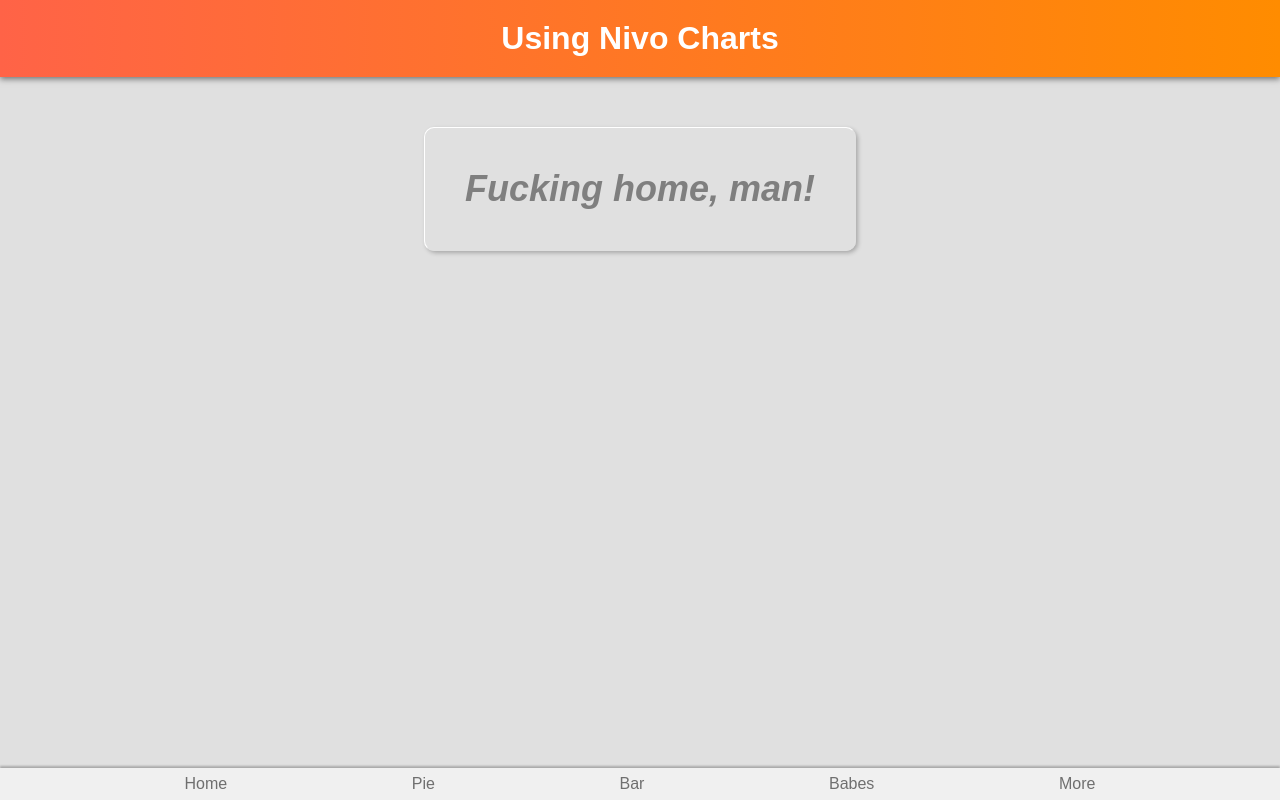
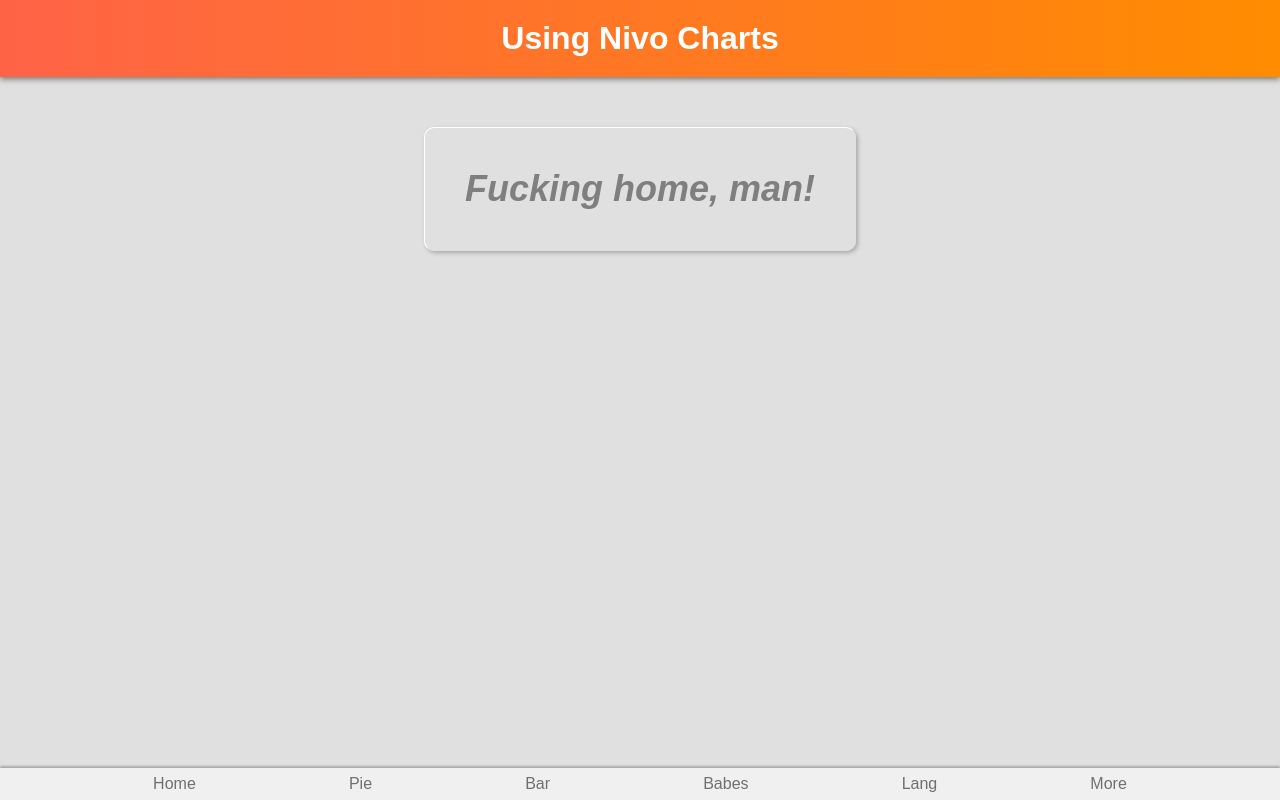
Before and after one commit to mec-nyan/using-nivo, a React (Create React App) app: page / in a window 1280 px wide. Built offline with nearby package versions, Linux system fonts and the light colour scheme.

Commit message:
Add lang menu entry

```diff
--- a/src/components/Nav/index.tsx
+++ b/src/components/Nav/index.tsx
@@ -19,6 +19,9 @@
         <NavLink className="navlink" to="/babes">
           <div className="option">Babes</div>
         </NavLink>
+        <NavLink className="navlink" to="/lang">
+          <div className="option">Lang</div>
+        </NavLink>
         <NavLink className="navlink" to="/more">
           <div className="option">More</div>
         </NavLink>
```
